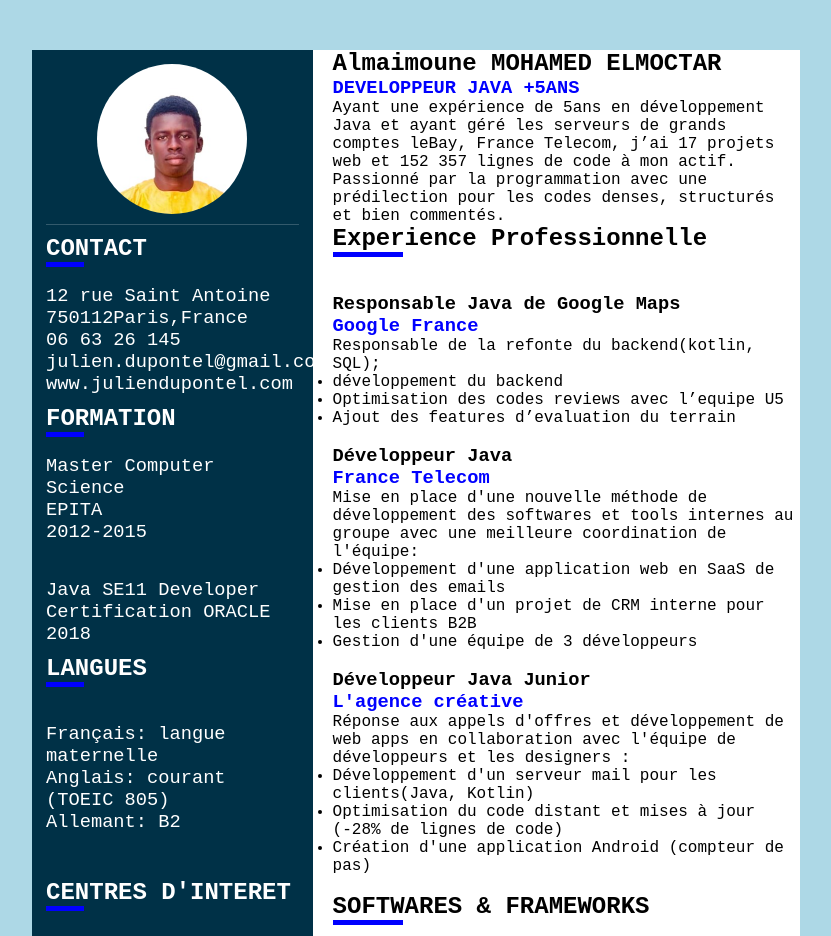
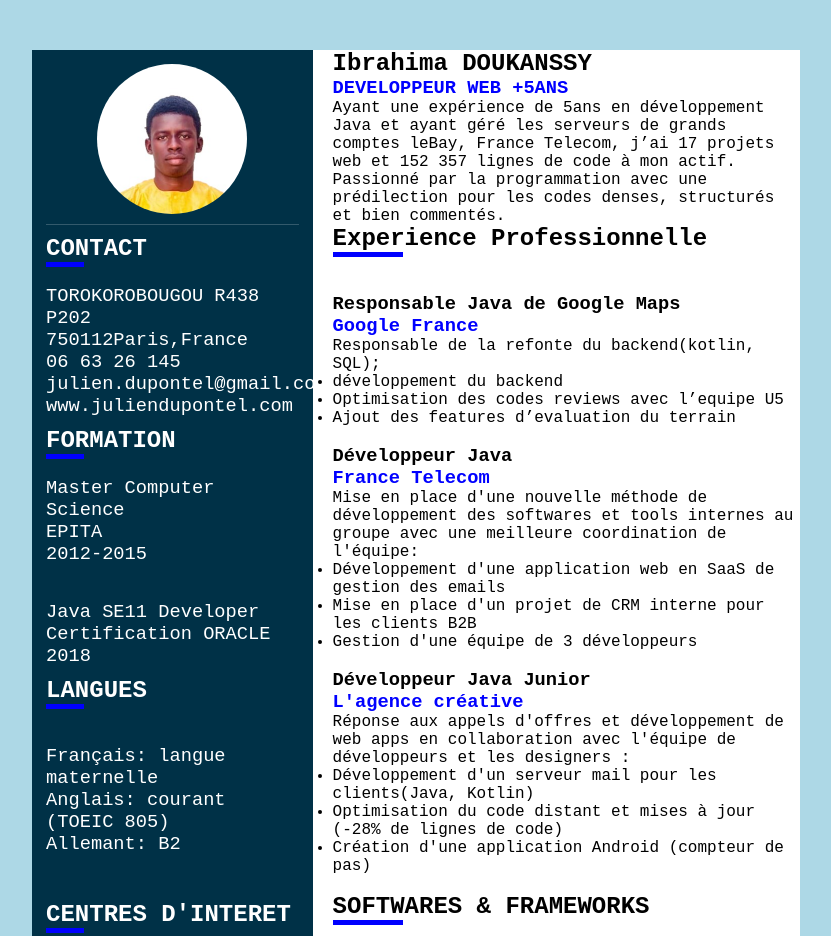
Before and after one commit to DOUKANSSY/CV, a plain HTML site: page index.html in a window 1280 px wide. Shown: the top 936 px of the page, without its empty margins (224-1055 px from the left). Drawn offline with Linux system fonts and the light colour scheme.

Commit message:
Modification de l'adresse et le nom

```diff
--- a/index.html
+++ b/index.html
@@ -21,7 +21,7 @@
             <div class="contactInfo">
                 <h2 class="titre">Contact</h2>
                 <div class="tiret"></div><br>
-                <h3 class="title">12 rue Saint Antoine</h3>
+                <h3 class="title">TOROKOROBOUGOU R438 P202</h3>
                 <h3 class="title">750112Paris,France</h3>
                 <h3 class="title">06 63 26 145</h3>
                 <h3 class="title">julien.dupontel@gmail.com</h3>
@@ -61,8 +61,8 @@
            <div class="content-right">
 
             <div class="about">
-                <h2 class="title2">Almaimoune MOHAMED ELMOCTAR</h2>
-                <h3 class="DEV">DEVELOPPEUR JAVA +5ANS</h3>
+                <h2 class="title2">Ibrahima DOUKANSSY</h2>
+                <h3 class="DEV">DEVELOPPEUR WEB +5ANS</h3>
                 <P>Ayant une expérience de 5ans en développement Java et ayant géré les serveurs de grands comptes leBay,
                     France Telecom, j’ai 17 projets web et 152 357 lignes de code à mon actif. Passionné par la
                     programmation avec une prédilection pour les codes denses, structurés et bien commentés.</P>
```
